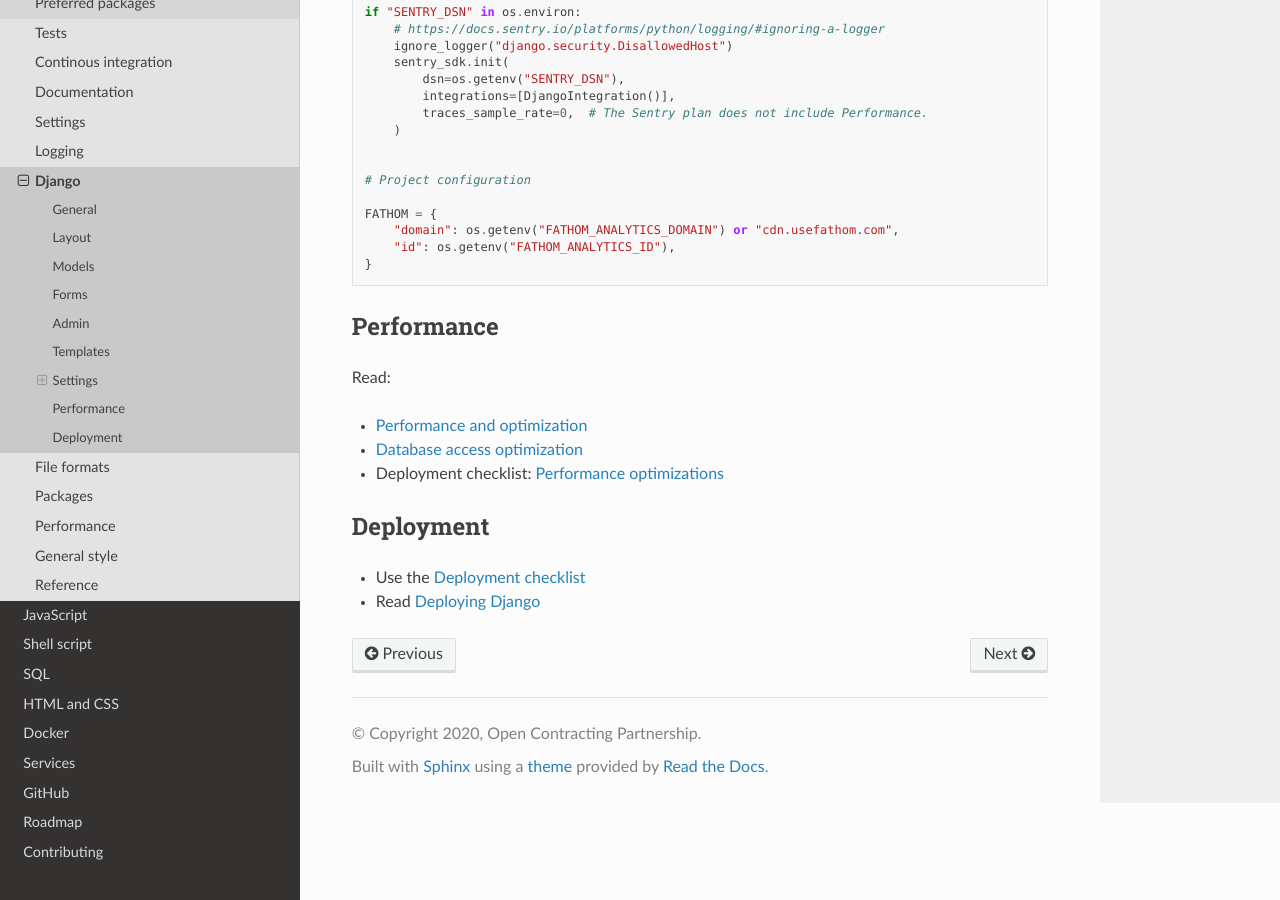
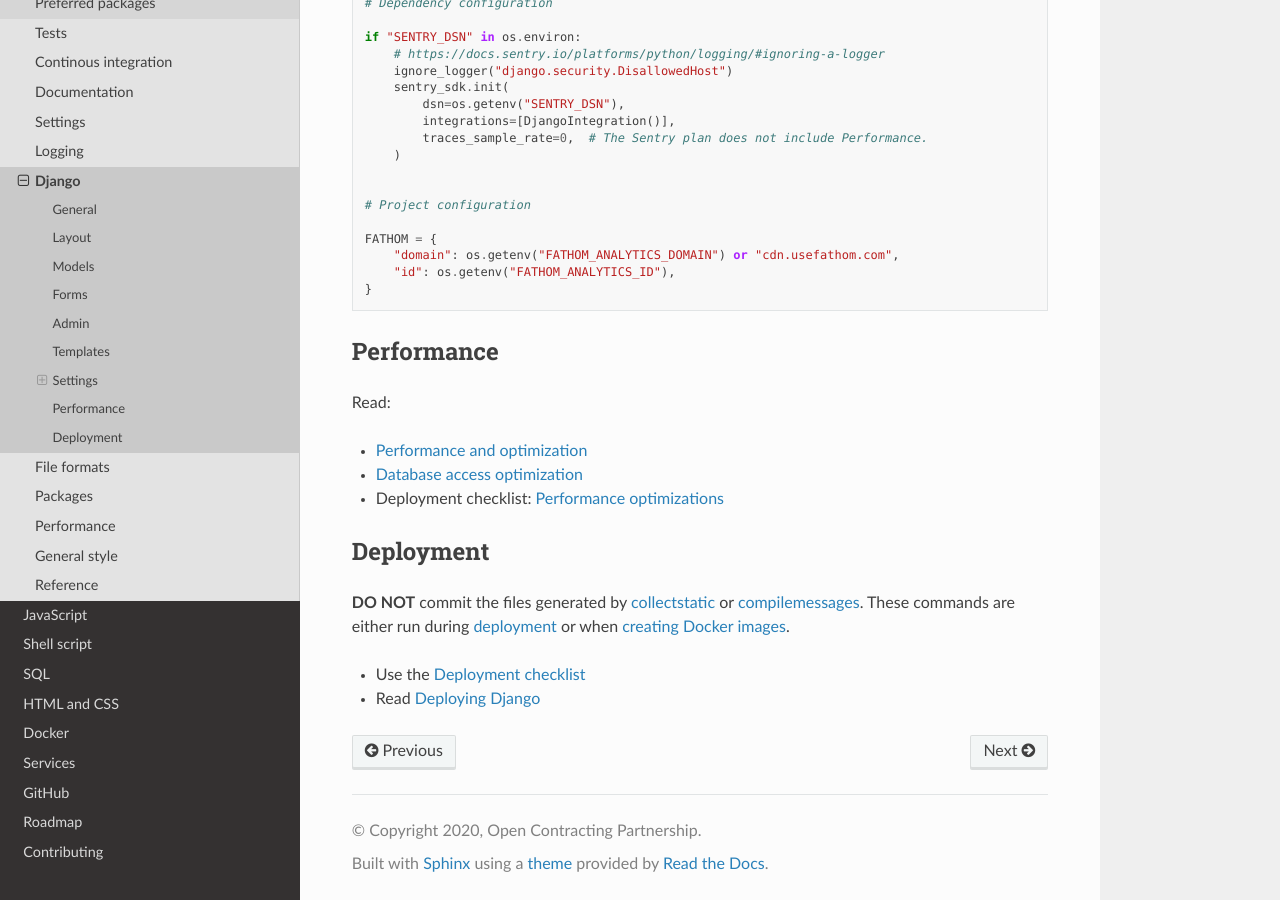
Before and after one commit to open-contracting/software-development-handbook, a Sphinx documentation site: the page built from docs/python/django.rst, in a window 1280 px wide and 900 px high, scrolled down 6631 px. Built offline with Sphinx 7.4.7 and the Read the Docs theme 2.0.0, drawn with Linux system fonts in a browser that asks for light colours; some of the changed text lies outside the part shown.

Commit message:
python/django: Rule for project name. Rule against committing static files and MO files.

```diff
--- a/docs/python/django.rst
+++ b/docs/python/django.rst
@@ -10,6 +10,7 @@ Layout
 ------
 
 -  Maintain the distinction between app directories and the project directory.
+-  Use ``core`` or the name of the repository as the project name.
 
 .. seealso::
 
@@ -148,5 +149,7 @@ Read:
 Deployment
 ----------
 
+**DO NOT** commit the files generated by `collectstatic <https://docs.djangoproject.com/en/3.2/ref/contrib/staticfiles/#collectstatic>`__ or `compilemessages <https://docs.djangoproject.com/en/3.2/ref/django-admin/#compilemessages>`__. These commands are either run during `deployment <https://ocdsdeploy.readthedocs.io/en/latest/>`__ or when :doc:`creating Docker images<../docker/index>`.
+
 -  Use the `Deployment checklist <https://docs.djangoproject.com/en/3.2/howto/deployment/checklist/>`__
 -  Read `Deploying Django <https://docs.djangoproject.com/en/3.2/howto/deployment/>`__
```
